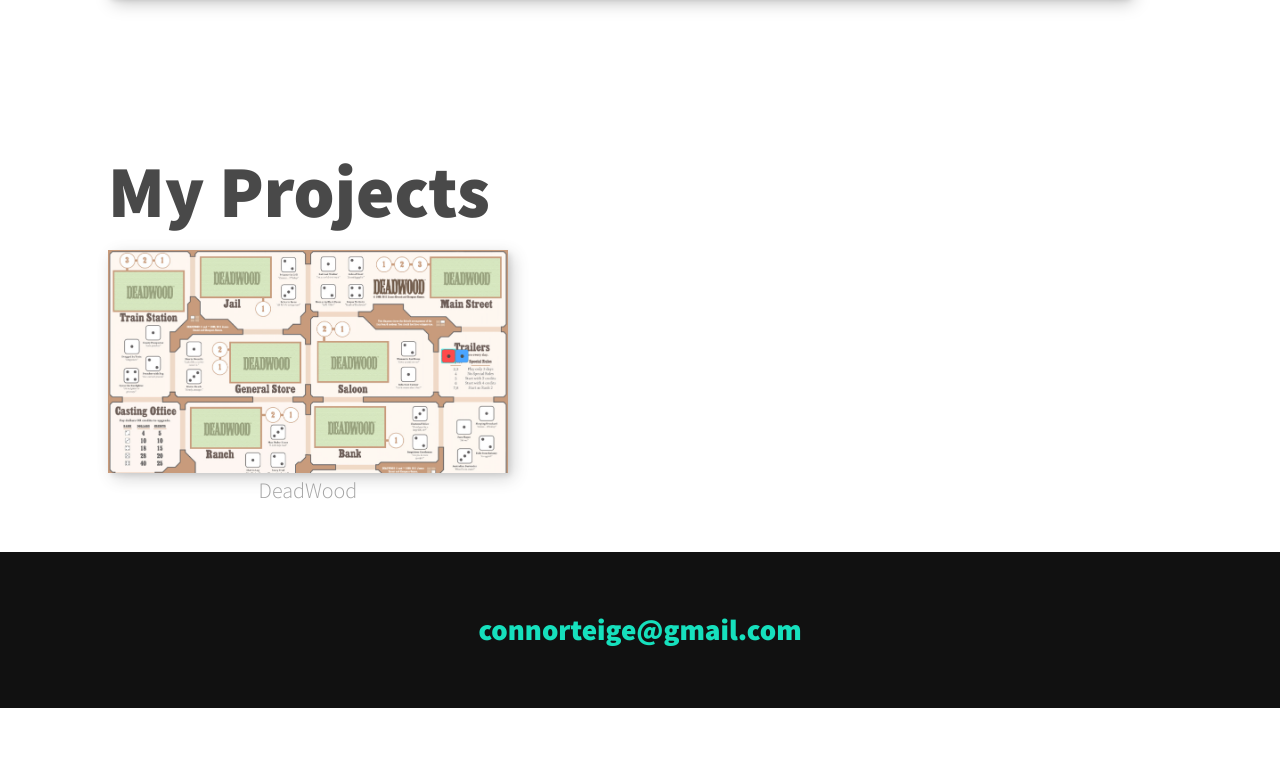
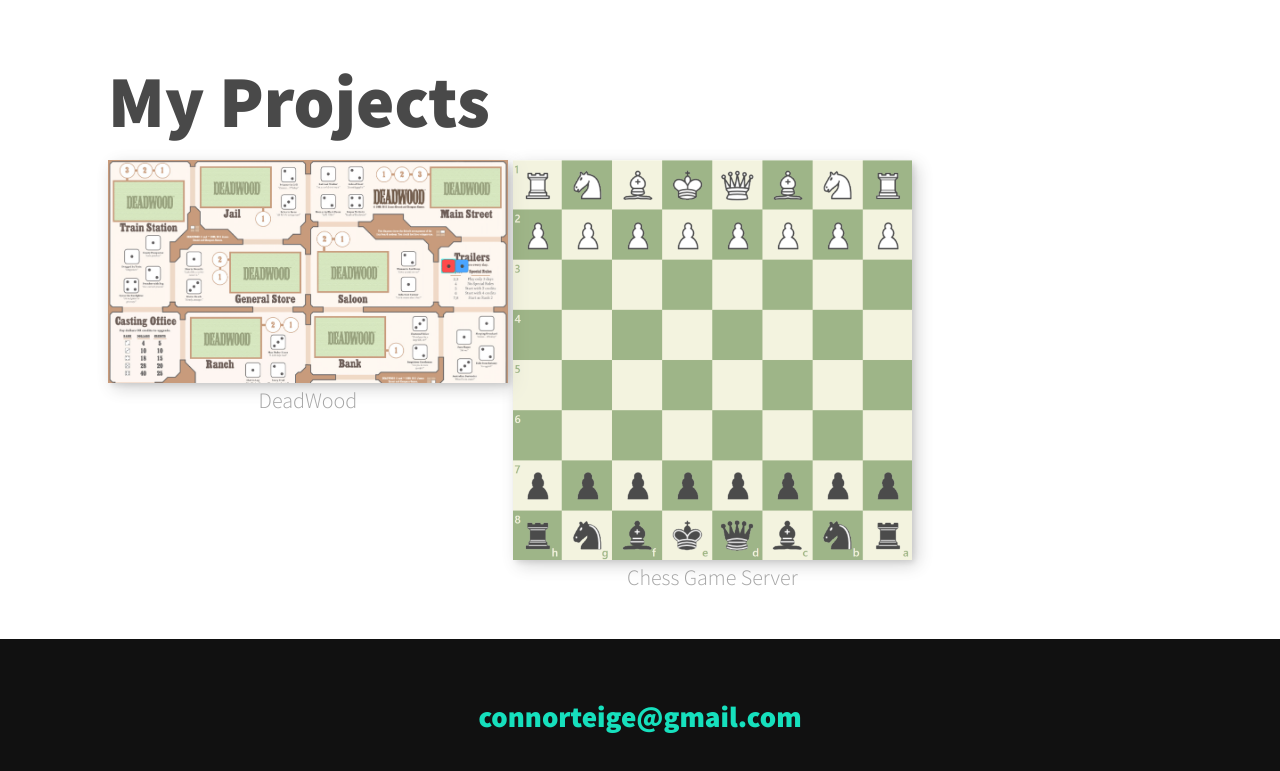
Before and after one commit to cmt0726/portfolio, a plain HTML site: page index.html in a window 1280 px wide. Shown: the part 1743-2514 px from the top of the page. Before the commit the page ends 2451 px from the top, so only its background shows below. Drawn offline with nearby package versions, Linux system fonts and the light colour scheme.

Commit message:
added chess project

```diff
--- a/index.css
+++ b/index.css
@@ -245,9 +245,14 @@ nav {
     */
 }
 
+.portfolio {
+    display: flex;
+    flex-direction: row;
+}
+
 .portfolio figure {
     position: relative;
-    margin: 0 0 0 0;
+    margin: 0 5px 0 0;
 }
 .portfolio figure::before {
     position: absolute;
--- a/index.html
+++ b/index.html
@@ -39,7 +39,7 @@
             <p class="section__subtitle section__subtitle--intro">
                 Full time student
             </p>
-            <img src="images/File_000.jpeg" alt="Image of myself" class="intro__img">
+            <img src="images/profile.jpeg" alt="Image of myself" class="intro__img">
         </section>
 
         <!--About Me-->
@@ -89,7 +89,12 @@
                         <div class="portfolio__tag">DeadWood</div>
                     </figure>
                 </a>
-
+                <a href = "https://github.com/cmt0726/AsioServer" class = "portfolio__item" target = "_blank">
+                    <figure>
+                        <img src="images/chess_board_with_pieces.PNG" alt="" class = "portfolio__img"></img>
+                        <div class = "portfolio__tag">Chess Game Server</div>
+                    </figure>
+                </a>
             </div>
         </section>
 
```
Also changed, not shown: images/chess_board_with_pieces.PNG (added).
